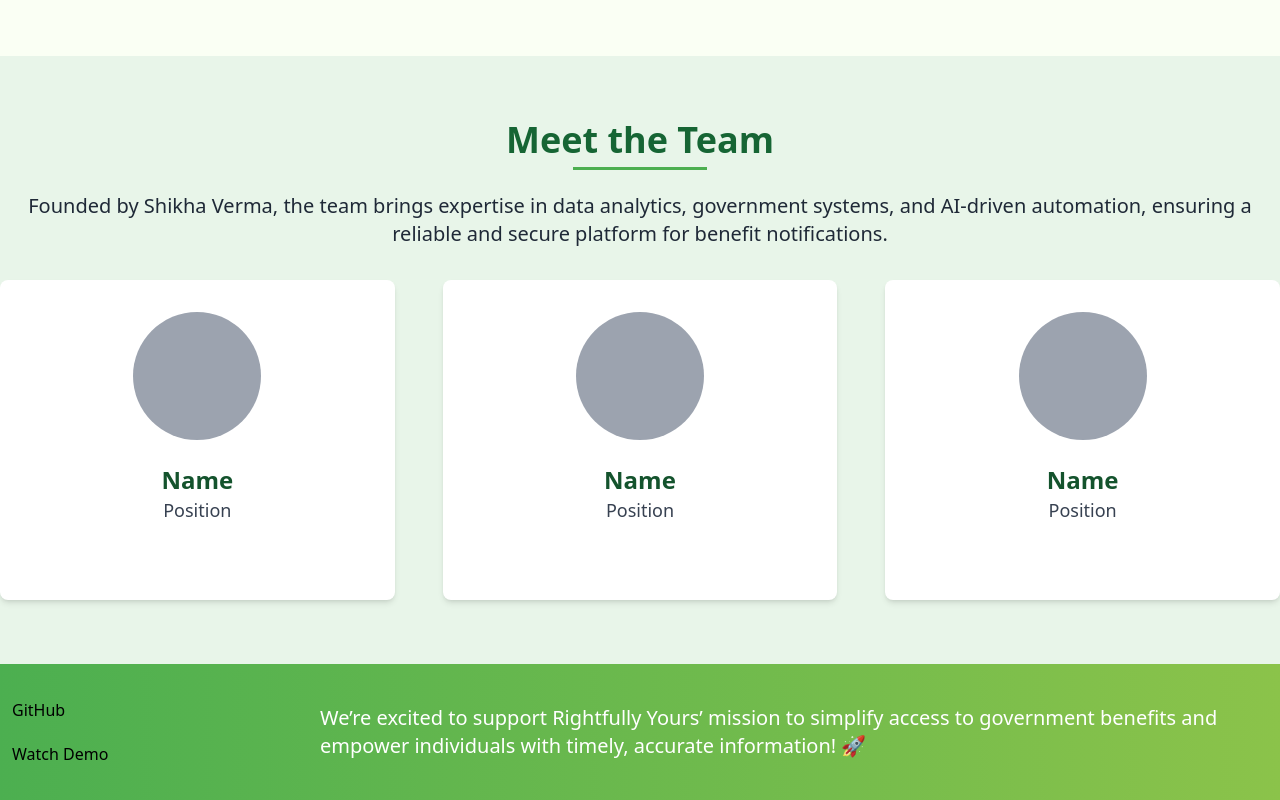
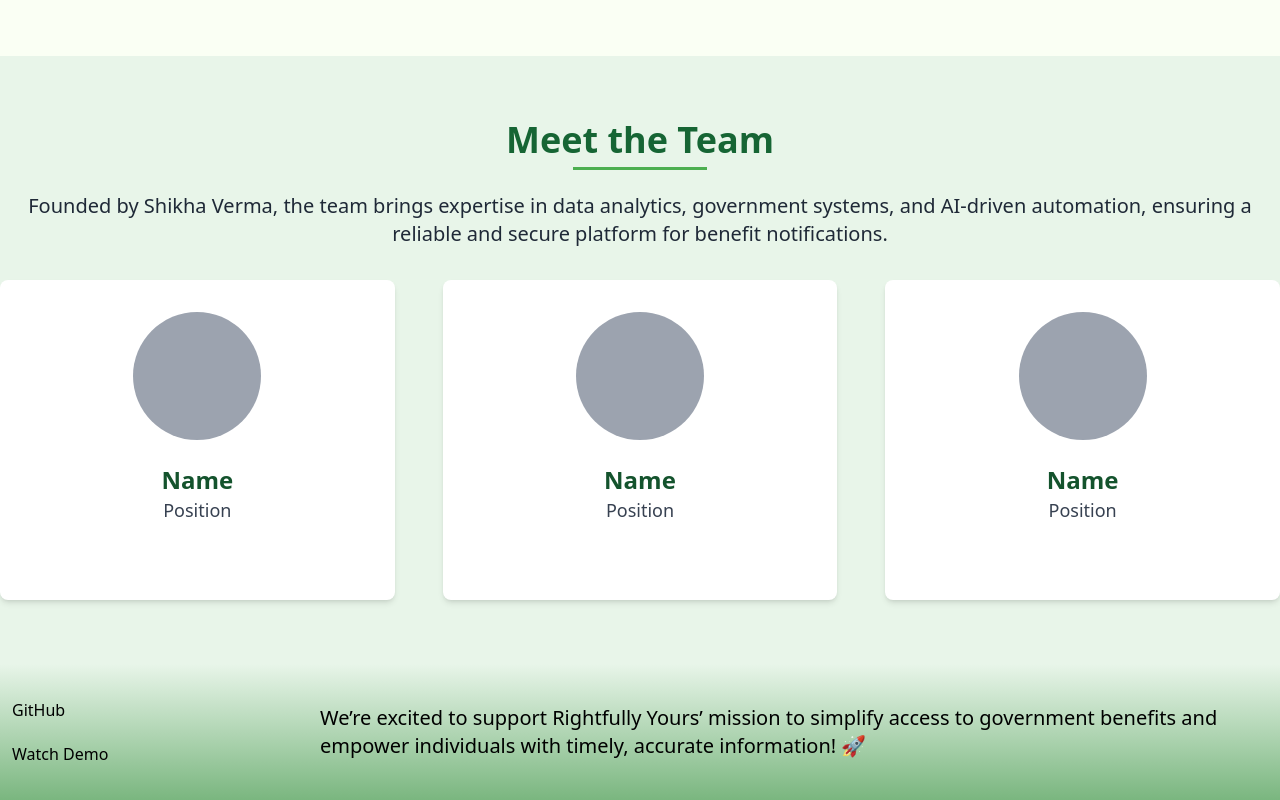
Before and after one commit to ritikZ18/product-page-rightfully-yours, a plain HTML site: page index.html in a window 1280 px wide. Shown: the part 1201-2001 px from the top of the page. Drawn offline with nearby package versions, Linux system fonts and the light colour scheme.

Commit message:
Minor Footer UI chnages

```diff
--- a/index.html
+++ b/index.html
@@ -85,7 +85,7 @@
     </section>
 
     <!-- Footer -->
-    <footer class="py-8 text-white ">
+    <footer class="py-8 text-black ">
         <div class="container mx-auto flex">
             <div class="flex flex-col justify-center items-start text-left w-1/4 space-y-4">
                 <a href="https://github.com/Ztrimus/gov-benefit-llama-hack" class="text-black mr-4"
--- a/style.css
+++ b/style.css
@@ -172,7 +172,9 @@
 
 /* Footer styles */
 footer {
-    background: linear-gradient(to right, #4CAF50, #8BC34A) !important;
+    /* background: linear-gradient(120deg, to bottom #62b165, #8BC34A) !important; */
+    background-image: linear-gradient(to bottom, #E8F5E9, #7ab67f);
+    color: #000;
     /* display: flex; */
     /* align-items: center; */
     /* justify-content: space-between; */
@@ -192,7 +194,7 @@
 
 }
 footer a:hover{
-    color: azure;
+    color: rgb(0, 65, 5);
     transform: translateY(-2px);
 }
 
```
